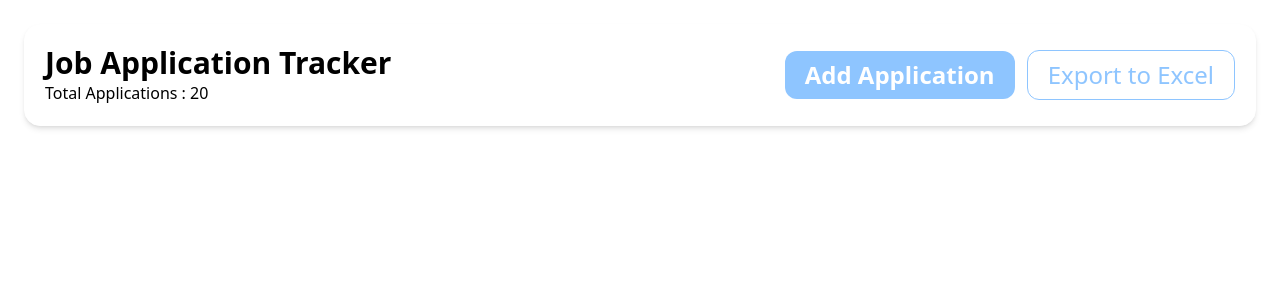
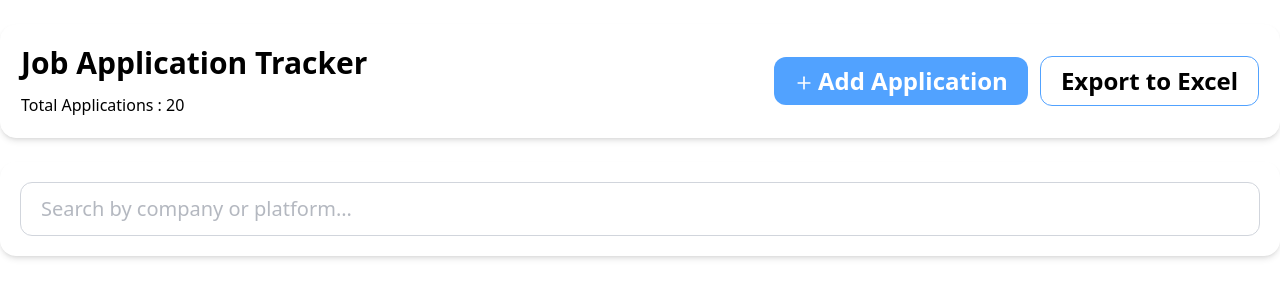
Before and after one commit to MoeHein13/JobApplication_Tracker, a React (Vite) app: page / in a window 1280 px wide. Shown: the top 300 px of the page. Built offline with nearby package versions, Linux system fonts and the light colour scheme.

Commit message:
add search filter and edit

```diff
--- a/src/App.tsx
+++ b/src/App.tsx
@@ -1,10 +1,12 @@
 import Navigation from "./components/Navigation";
+import SearchFiltler from "./components/SearchFiltler";
 
 const App = () => {
   return (
-    <>
+    <div className=" min-h-screen flex flex-col  items-center ">
       <Navigation />
-    </>
+      <SearchFiltler />
+    </div>
   );
 };
 
--- a/src/components/Navigation.tsx
+++ b/src/components/Navigation.tsx
@@ -1,16 +1,18 @@
+import { Plus } from "lucide-react";
+
 const Navigation = () => {
   return (
-    <div className="m-6 max-w-7xl border border-white rounded-2xl shadow-md bg-white flex p-5 flex-wrap justify-between gap-3 ">
-      <div className="">
+    <div className="w-full max-w-7xl m-6 border border-white rounded-2xl shadow-md bg-white flex p-5 flex-wrap justify-between gap-3 items-center ">
+      <div className="flex flex-col gap-3">
         <h1 className="text-3xl font-bold ">Job Application Tracker</h1>
         <span>Total Applications : 20</span>
       </div>
-
-      <div className="flex justify-between items-center gap-3">
-        <button className="bg-blue-300 text-white font-semibold rounded-xl px-5 py-2 text-2xl ">
-          Add Application
+      <div className="flex justify-between items-center gap-3 ">
+        <button className="bg-blue-400 text-white font-semibold rounded-xl px-5 py-2 text-2xl cursor-pointer hover:-translate-y-1 transform duration-300 hover:shadow-2xl flex items-center gap-1">
+          <Plus size={20} className="mt-1" />
+          <div>Add Application</div>
         </button>
-        <button className=" border border-blue-300 rounded-xl px-5 py-2 text-blue-300 text-2xl">
+        <button className=" border border-blue-400 rounded-xl px-5 py-2 text-2xl font-semibold cursor-pointer hover:bg-blue-400 hover:text-white hover:transform duration-300  hover:-translate-y-1 hover:shadow-2xl">
           Export to Excel
         </button>
       </div>
--- /dev/null
+++ b/src/components/SearchFiltler.tsx
@@ -0,0 +1,15 @@
+const SearchFiltler = () => {
+  return (
+    <div className="w-full max-w-7xl rounded-2xl shadow-md p-5">
+      <form className="border border-gray-300 rounded-xl focus-within:shadow-lg focus-within:ring-4 focus-within:ring-indigo-500/10 transform duration-500">
+        <input
+          type="text"
+          placeholder="Search by company or platform... "
+          className="px-5 py-3 min-w-full focus:outline-0 text-xl text-gray-500"
+        />
+      </form>
+    </div>
+  );
+};
+
+export default SearchFiltler;
```
